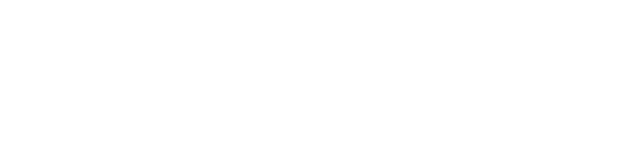
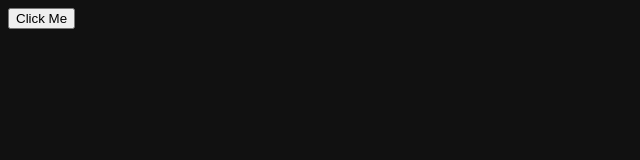
Before and after one commit to HosseinHeydarpour/typescript-notes, a plain HTML site: page 11 - Mini Project The DOM, Type Assertions, and More!/index.html in a window 1280 px wide. Shown: the whole page, without its empty margins (0-640 px from the left). Drawn offline with Linux system fonts and the light colour scheme.

Commit message:
002 Working With The DOM

```diff
--- a/11 - Mini Project The DOM, Type Assertions, and More!/dist/indx.js
+++ b/11 - Mini Project The DOM, Type Assertions, and More!/dist/indx.js
@@ -4,3 +4,7 @@
     console.log(msg);
 }
 printDoble("Hello World!");
+// document.bgColor = 21;
+// document.getElementById(23)
+const btn = document.getElementById("btn");
+console.log(btn);
--- a/11 - Mini Project The DOM, Type Assertions, and More!/index.html
+++ b/11 - Mini Project The DOM, Type Assertions, and More!/index.html
@@ -4,8 +4,16 @@
     <meta charset="UTF-8" />
     <meta name="viewport" content="width=device-width, initial-scale=1.0" />
     <title>Mini Project</title>
+
+    <style>
+      body {
+        background-color: #111;
+      }
+    </style>
   </head>
   <body>
+    <button id="btn">Click Me</button>
+
     <script src="./dist/indx.js"></script>
   </body>
 </html>
--- a/11 - Mini Project The DOM, Type Assertions, and More!/src/indx.ts
+++ b/11 - Mini Project The DOM, Type Assertions, and More!/src/indx.ts
@@ -4,3 +4,9 @@
 }
 
 printDoble("Hello World!");
+
+// document.bgColor = 21;
+
+// document.getElementById(23)
+const btn = document.getElementById("btn");
+console.log(btn);
```
